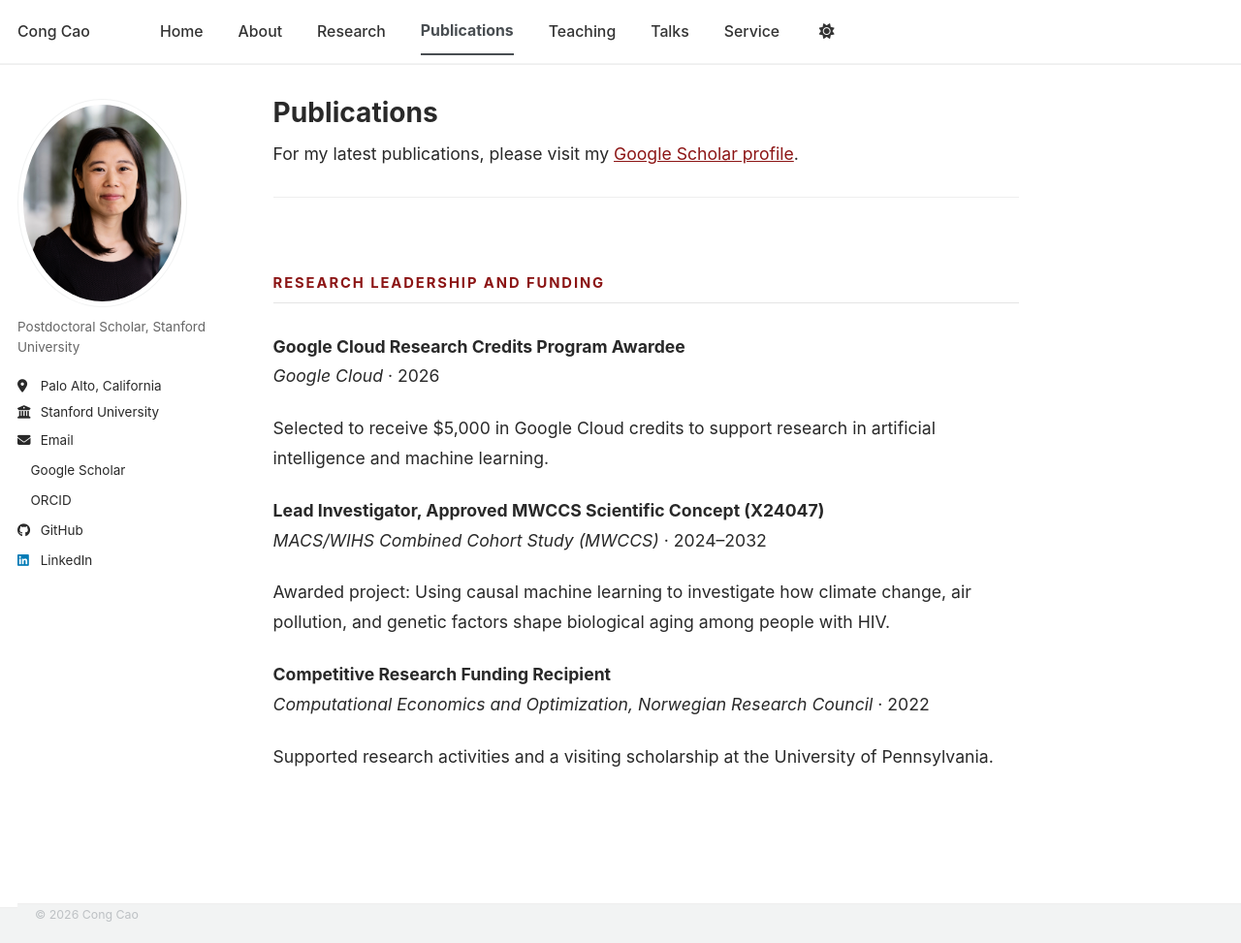
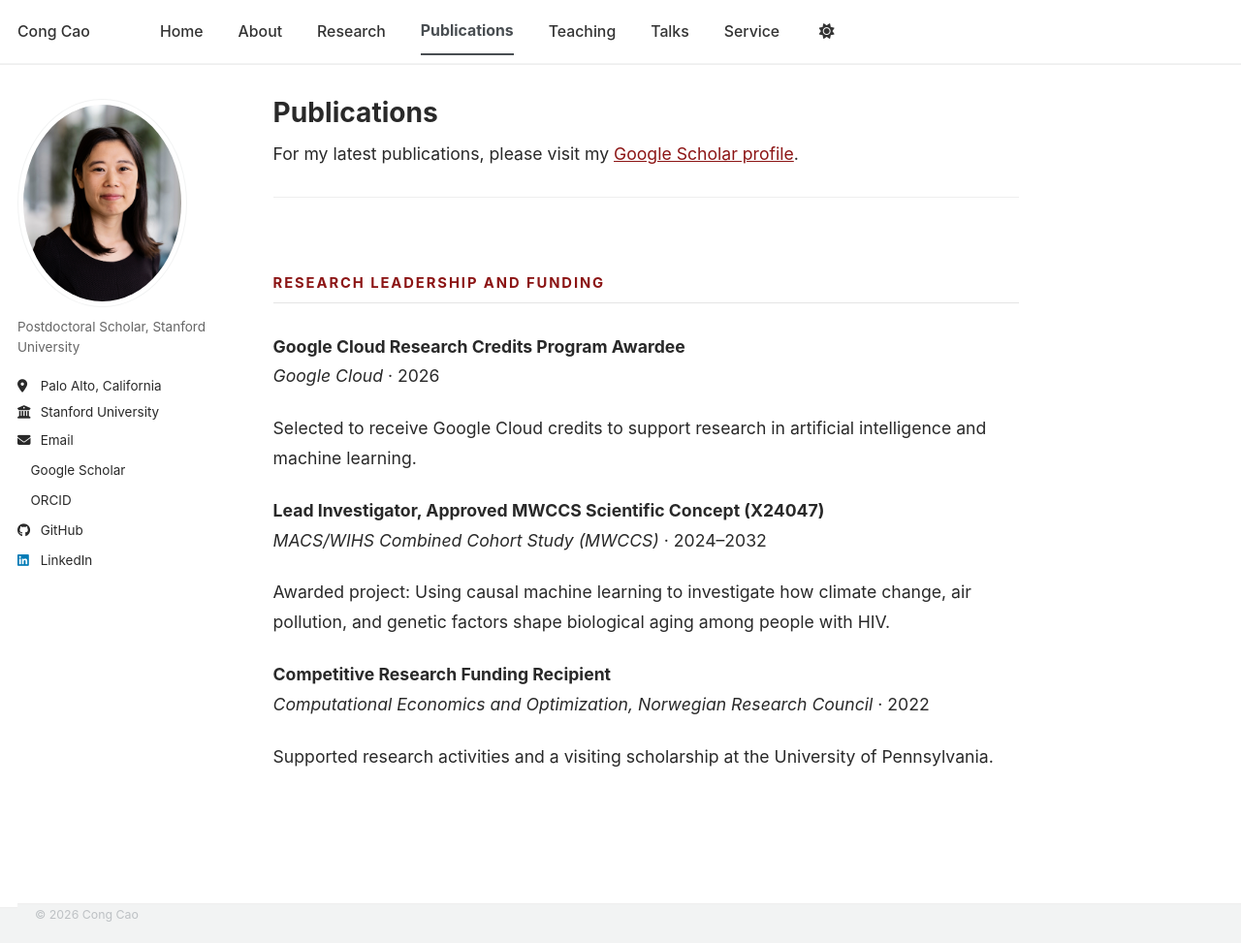
Before and after one commit to congca0/congca0.github.io, a Jekyll site: the page built from publications.md, in a window 1280 px wide and 973 px high. Shown: the whole window at 97% size. Built offline with Jekyll 4.4.1, drawn with Linux system fonts in a browser that asks for light colours; a style sheet for code colours, icons or effects is not loaded.

Commit message:
Update publications.md

```diff
--- a/publications.md
+++ b/publications.md
@@ -13,7 +13,7 @@ For my latest publications, please visit my [Google Scholar profile](https://sch
 **Google Cloud Research Credits Program Awardee**
 *Google Cloud* · 2026
 
-Selected to receive $5,000 in Google Cloud credits to support research in artificial intelligence and machine learning.
+Selected to receive Google Cloud credits to support research in artificial intelligence and machine learning.
 
 **Lead Investigator, Approved MWCCS Scientific Concept (X24047)**
 *MACS/WIHS Combined Cohort Study (MWCCS)* · 2024–2032
```
